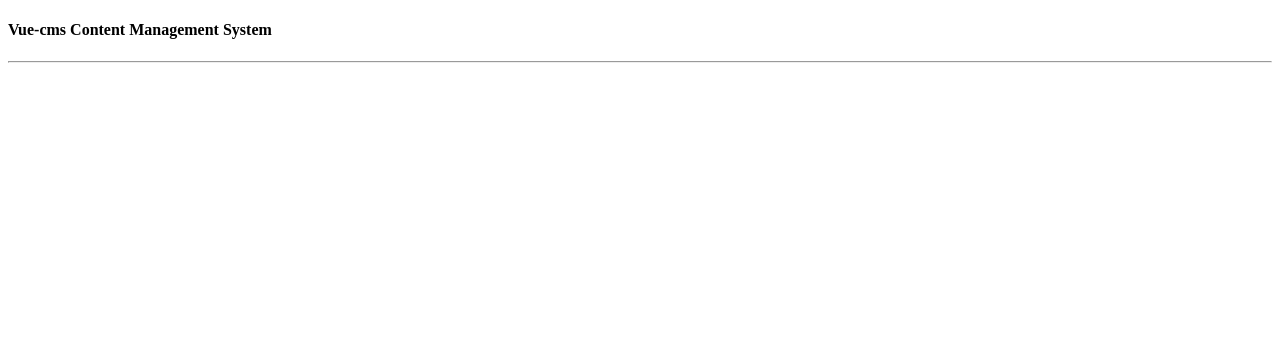
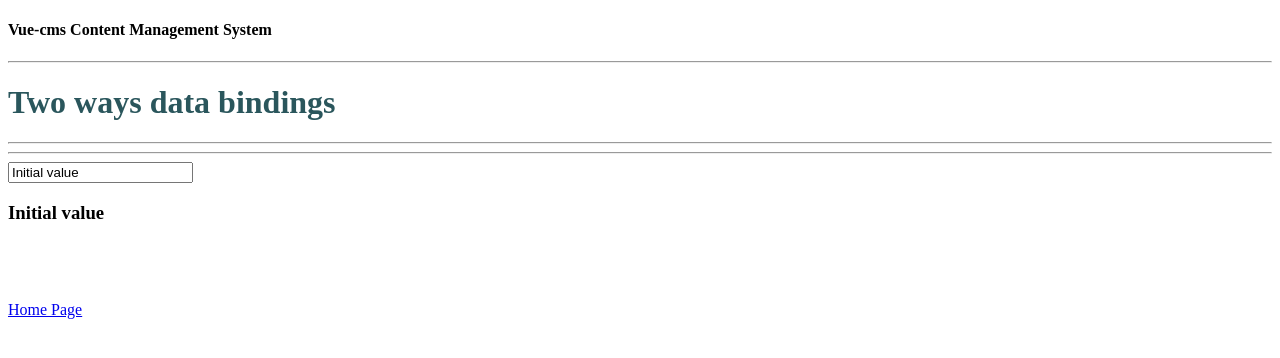
Before and after one commit to Maria-Liabikhova/vue-cms, a Vue app: page /Bindings in a window 1280 px wide. Shown: the top 358 px of the page. Built offline with nearby package versions, Linux system fonts and the light colour scheme.

Commit message:
add: Bindings page

```diff
--- /dev/null
+++ b/src/pages/Bindings.vue
@@ -0,0 +1,26 @@
+<template>
+  <div>
+    <h1>Two ways data bindings</h1>
+    <hr>
+    <hr>
+    <!-- <input type="text" @input="info = $event.target.value" :value="info"> -->
+    <!-- <input type="text" v-model="info"> -->
+    <input type="text" v-model.lazy="info">
+    <h3> {{ info }}</h3>
+
+    <br><router-link class="home-link" to="/">Home Page</router-link>
+  </div>
+</template>
+
+<script>
+export default {
+  name: 'Bindings',
+  data() {
+    return {
+      info: "Initial value "
+    }
+  },
+  methods: {
+  }
+}
+</script>
--- a/src/pages/Home.vue
+++ b/src/pages/Home.vue
@@ -7,5 +7,6 @@
     <router-link to="/Events">Events</router-link><br>
     <router-link to="/EventModifiers">Event Modifiers</router-link><br>
     <router-link to="/KeyboardModifires">Keyboard Modifiers</router-link><br>
+    <router-link to="/Bindings">Two ways data bindings</router-link><br>
   </div>
 </template>
--- a/src/router/index.js
+++ b/src/router/index.js
@@ -25,6 +25,10 @@ const routes = [
     path: "/KeyboardModifires",
     component: () => import('../pages/KeyboardModifires.vue'),
   },
+  {
+    path: "/Bindings",
+    component: () => import('../pages/Bindings.vue'),
+  },
   // {
   //   path: "/about",
   //   name: "About",
```
